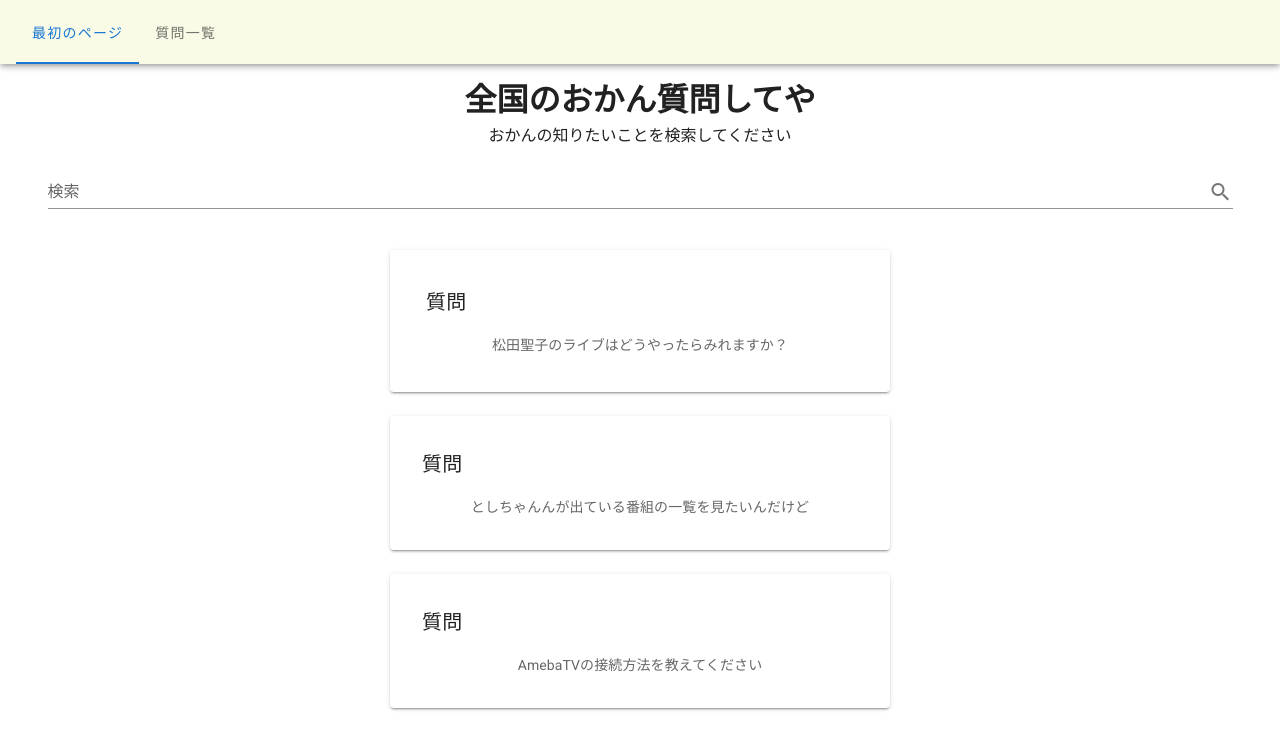
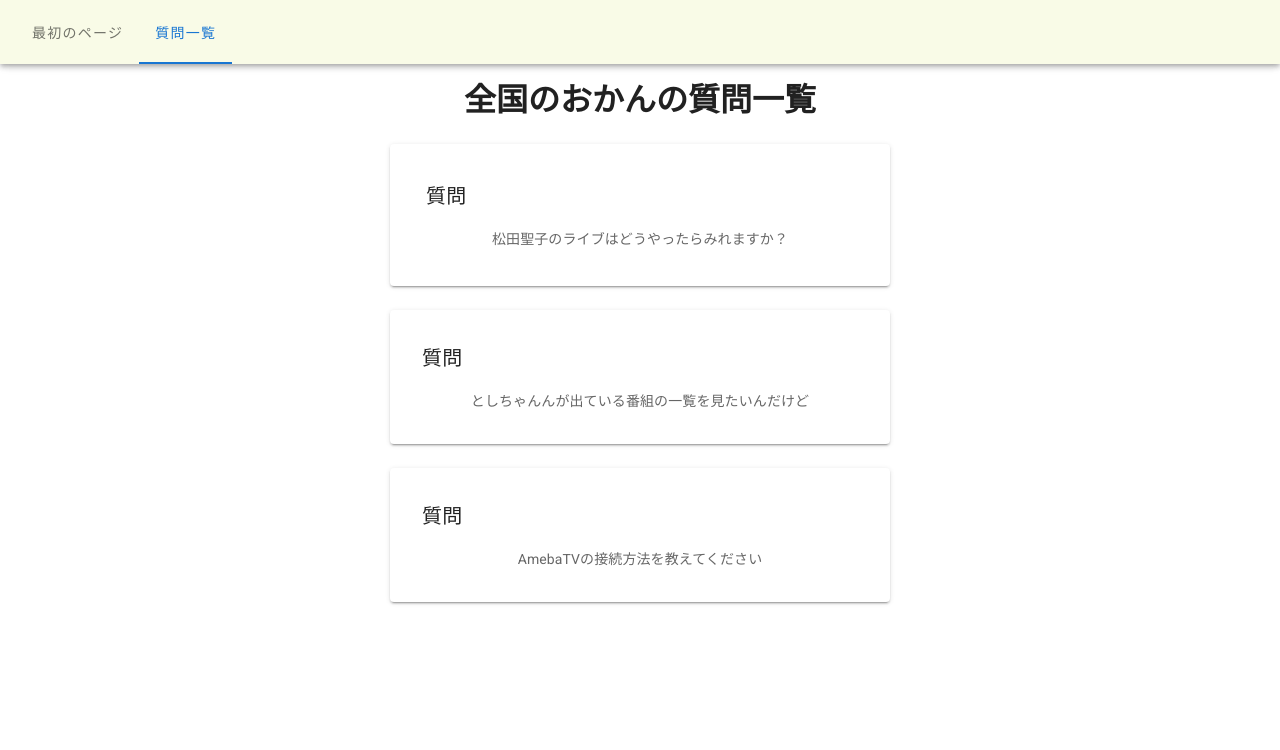
Before and after one commit to sanoyo/all-for-okan-vue, a Vue app: page /questions in a window 1280 px wide. Before the commit this address led to /. Shown: the top 750 px of the page. Built offline with nearby package versions, Linux system fonts and the light colour scheme; no server answers.

Commit message:
質問一覧ページを実装

```diff
--- a/src/App.vue
+++ b/src/App.vue
@@ -6,8 +6,8 @@
     >
       <v-app-bar-nav-icon v-show="$store.state.login_user" @click.stop="toggleSideMenu"></v-app-bar-nav-icon>
       <v-tabs>
-        <v-tab>最初のページ</v-tab>
-        <v-tab>質問一覧</v-tab>
+        <v-tab to="/">最初のページ</v-tab>
+        <v-tab to="/questions">質問一覧</v-tab>
       </v-tabs>
       <v-spacer></v-spacer>
       <v-toolbar-items v-if="$store.state.login_user">
@@ -44,7 +44,8 @@ export default {
         }
       } else {
         this.deleteLoginUser()
-        this.$router.push({ name: 'home' }, () => {})
+        // questions ページ実装のため、一時的にコメントアウト
+        // this.$router.push({ name: 'home' }, () => {})
       }
     })
   },
--- a/src/router/index.js
+++ b/src/router/index.js
@@ -1,6 +1,7 @@
 import Vue from 'vue'
 import VueRouter from 'vue-router'
 import Home from '../views/Home.vue'
+import Questions from '../views/Questions.vue'
 import Addresses from '../views/Addresses.vue'
 import AddressForm from '../views/AddressForm.vue'
 
@@ -11,6 +12,11 @@ const routes = [
     path: '/',
     name: 'home',
     component: Home
+  },
+  {
+    path: '/questions',
+    name: 'questions',
+    component: Questions
   },
   {
     path: '/addresses',
--- /dev/null
+++ b/src/views/Questions.vue
@@ -0,0 +1,50 @@
+<template>
+  <v-container text-center justify-center>
+    <v-layout row wrap>
+      <v-flex xs12>
+        <h1>全国のおかんの質問一覧</h1>
+      </v-flex>
+      <v-flex xs12 mt-5>
+        <v-card
+          class="pa-md-5 mx-lg-auto"
+          color="white"
+          width="500px"
+        >
+          <v-card-title>質問</v-card-title>
+          <v-card-text>
+            松田聖子のライブはどうやったらみれますか？
+          </v-card-text>
+        </v-card>
+        <br>
+        <v-card
+          class="pa-md-4 mx-lg-auto"
+          color="white"
+          width="500px"
+        >
+          <v-card-title>質問</v-card-title>
+          <v-card-text>
+            としちゃんんが出ている番組の一覧を見たいんだけど
+          </v-card-text>
+        </v-card>
+        <br>
+        <v-card
+          class="pa-md-4 mx-lg-auto"
+          color="white"
+          width="500px"
+        >
+          <v-card-title>質問</v-card-title>
+          <v-card-text>
+            AmebaTVの接続方法を教えてください
+          </v-card-text>
+        </v-card>
+        <br>
+      </v-flex>
+    </v-layout>
+  </v-container>
+</template>
+
+<script>
+
+export default {
+}
+</script>
```
